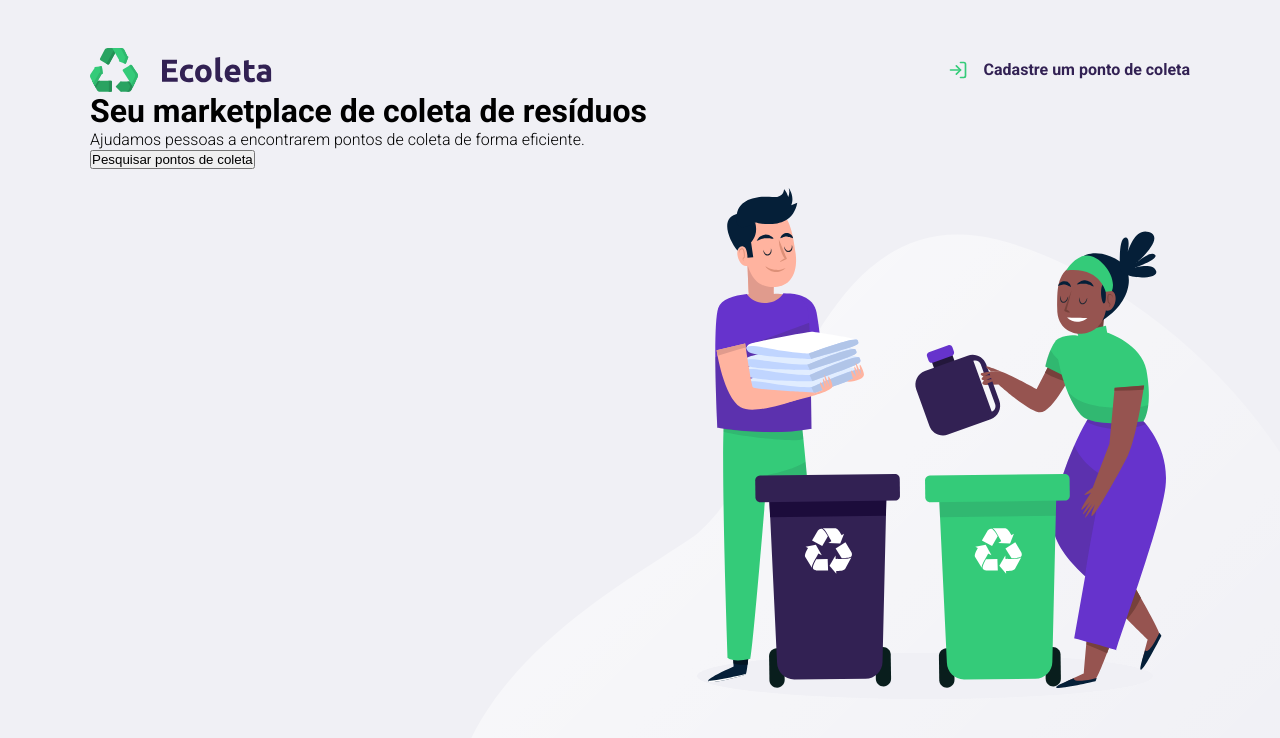
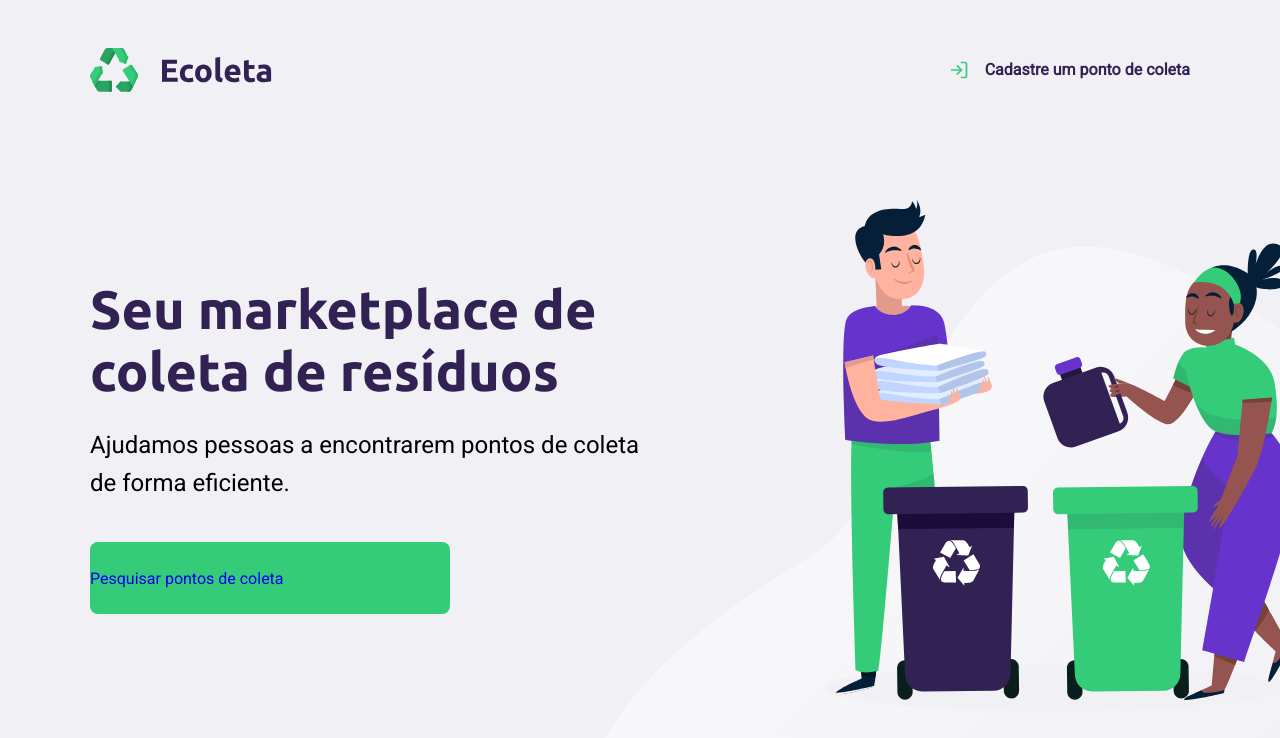
Before and after one commit to lpaulovt/ecoleta-nlw-rocketseat, a plain HTML site: page index.html in a window 1280 px wide. Drawn offline with Linux system fonts and the light colour scheme.

Commit message:
chore: Main CSS

```diff
--- a/index.html
+++ b/index.html
@@ -19,10 +19,12 @@
                     Cadastre um ponto de coleta
                 </a>
             </header>
+            <main>
+                <h1>Seu marketplace de coleta de resíduos</h1>
+                <p>Ajudamos pessoas a encontrarem pontos de coleta de forma eficiente.</p>
+                <a href="#">Pesquisar pontos de coleta</a>
+            </main>
 
-            <h1>Seu marketplace de coleta de resíduos</h1>
-            <p>Ajudamos pessoas a encontrarem pontos de coleta de forma eficiente.</p>
-            <button> Pesquisar pontos de coleta</button>
         </div>
     </div>
 </body>
--- a/styles/main.css
+++ b/styles/main.css
@@ -1,4 +1,9 @@
-@import url('https://fonts.googleapis.com/css2?family=Roboto:wght@300;700&display=swap');
+@import url('https://fonts.googleapis.com/css2?family=Roboto&family=Ubuntu:wght@700&display=swap');
+
+:root {
+    --title-text: #322153;
+    --primary-color: #34cb79;
+}
 
 * {
     margin: 0;
@@ -12,23 +17,33 @@ html {
 
 body {
     background: #f0f0f5;
+    -webkit-font-smoothing: antialiased;
 }
 
 a {
     text-decoration: none;
 }
 
+h1, h2, h3, h4, h5, h6 {
+    color: var(--title-text);
+    font-family: 'Ubuntu', sans-serif;
+}
+
 #page-home{
     height: 100vh;
 
     background: url('../assets/home-background.svg') no-repeat;
-    background-position: 35vw bottom; /* x,y*/
+    background-position: 45vw 25vh; /* x,y - 35vw, bottom*/
 }
 
 #page-home .content {
     width: 90%;
+    height: 100%;
     max-width: 1100px;
     margin: 0 auto;
+
+    display: flex;
+    flex-direction: column;
 }
 
 #page-home header {
@@ -43,7 +58,7 @@ a {
 #page-home header a {
     display: flex;
 
-    color: #322153;
+    color: var(--title-text);
     font-weight: 700;
 }
 
@@ -55,5 +70,37 @@ a {
 
     height: 20px;
     width: 20px;
+}
 
+#page-home main {
+    display: flex;
+    flex-direction: column;
+    justify-content: center;
+    flex: 1;
+    max-width: 560px;
 }
+
+#page-home main h1{
+    font-size: 54px;
+}
+
+#page-home main p {
+    font-size: 24px;
+    line-height: 38px;
+    margin-top: 24px;
+}
+
+#page-home main a {
+    max-width: 360px;
+    width: 100%;
+    height: 72px;
+
+    border-radius: 8px;;
+
+    display: flex;
+    align-items: center;
+
+    margin-top: 40px;
+
+    background: var(--primary-color);
+}
```
